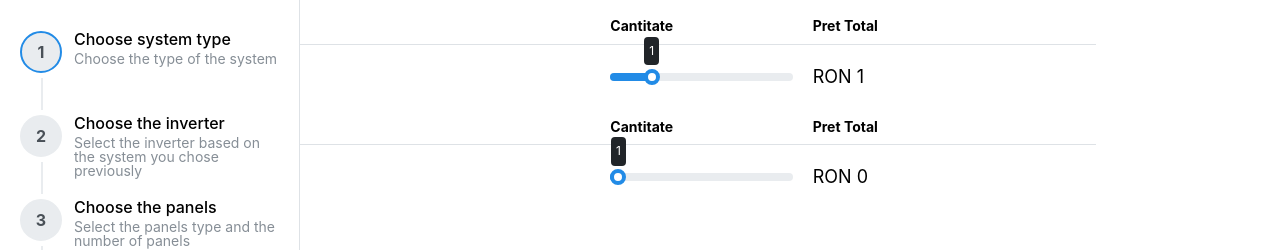
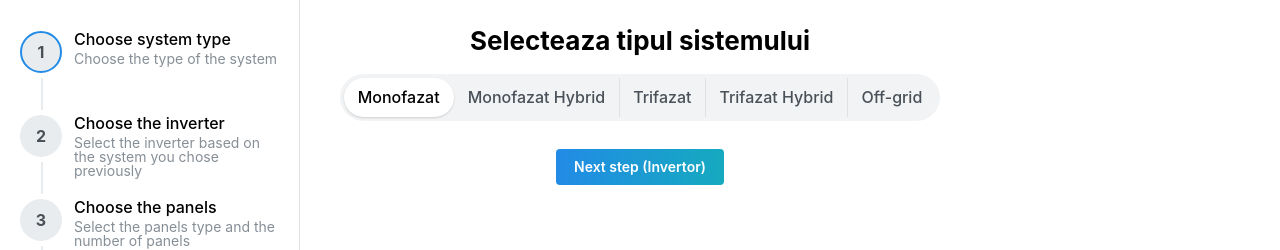
Before and after one commit to popica24/jts-calculator-temp, a React (Vite) app: page / in a window 1280 px wide. Shown: the top 250 px of the page. Built offline with nearby package versions, Linux system fonts and the light colour scheme.

Commit message:
re-added pages

```diff
--- a/src/App.tsx
+++ b/src/App.tsx
@@ -16,10 +16,10 @@ export default function App() {
     <MantineProvider theme={theme}>
       <FormValuesContextProvider>
         <MultiStepFormContextProvider>
-          {/* <SystemTypePage />
+          <SystemTypePage />
           <InverterTypePage />
           <PanelsTypePage />
-          <ConectivityTypePage /> */}
+          <ConectivityTypePage />
           <MiscType />
         </MultiStepFormContextProvider>
       </FormValuesContextProvider>
--- a/src/context/FormValuesContext.tsx
+++ b/src/context/FormValuesContext.tsx
@@ -96,7 +96,7 @@ export const FormValuesContextProvider = ({ children }: FormValuesContextProvide
         Total: 15,
       },
       MC4: {
-        Quantity: 8,
+        pQuantity: 8,
         Total: 40,
       },
       AluminiumProfile: {
```
